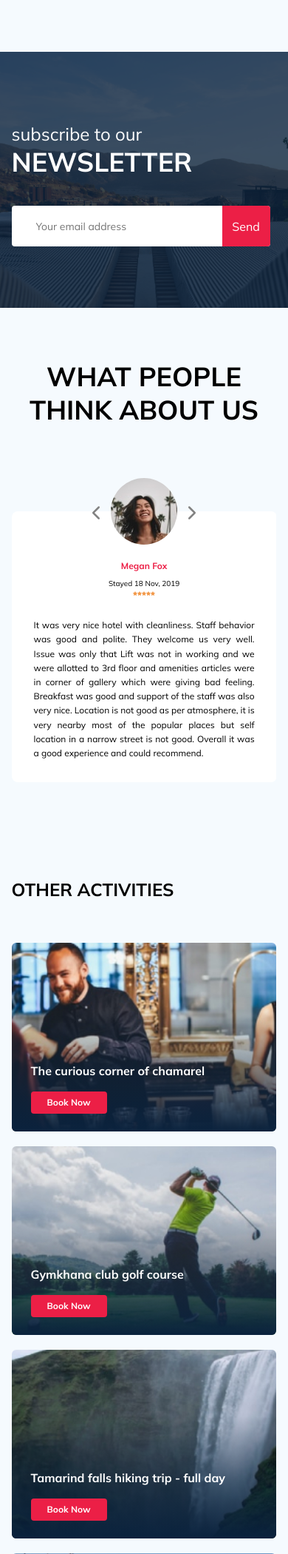
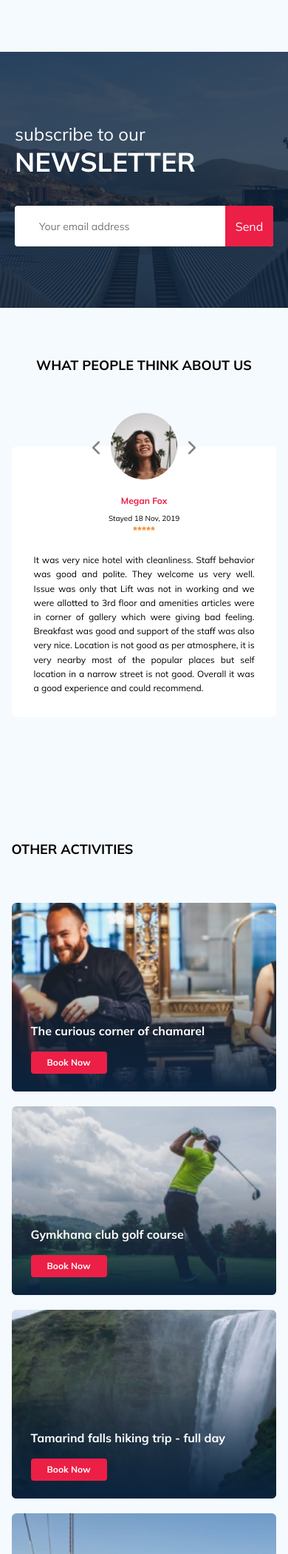
Before and after one commit to VladimirGra4evvv/tour-plan, a PHP site: page / in a window 390 px wide. Shown: the part 972-3072 px from the top of the page at 74% size. Run offline with PHP 8.4, Linux system fonts and the light colour scheme.

Commit message:
fixed: bags slider

```diff
--- a/css/style.css
+++ b/css/style.css
@@ -892,6 +892,7 @@ template {
 .subscribe__button {
   position: absolute;
   min-width: 65px;
+  max-width: 65px;
   right: 0;
   top: 0;
   height: 100%;
@@ -1150,7 +1151,8 @@ template {
 
 @media (min-width: 992px) {
   .search__button:hover,
-  .subscribe__button:hover {
+  .subscribe__button:hover,
+  .card__button:hover {
     background-color: #0a223d;
   }
   .user:hover .user__name {
@@ -1321,7 +1323,9 @@ template {
   }
   .newsletter-wrapper {
     max-width: 576px;
-    width: 92%;
+    width: -webkit-fit-content;
+    width: -moz-fit-content;
+    width: fit-content;
     -webkit-box-orient: vertical;
     -webkit-box-direction: normal;
         -ms-flex-direction: column;
@@ -1351,9 +1355,15 @@ template {
     -webkit-transform: translate(50%, 0);
             transform: translate(50%, 0);
   }
+  .reviews__title {
+    font-size: 30px;
+  }
   .activities {
     padding-top: 40px;
     padding-bottom: 60px;
+  }
+  .activities__title {
+    font-size: 24px;
   }
   .card {
     width: 49%;
@@ -1383,5 +1393,12 @@ template {
   .card {
     width: 100%;
   }
+  .reviews__title {
+    font-size: 18px;
+    margin-bottom: 42px;
+  }
+  .activities__title {
+    font-size: 18px;
+  }
 }
 /*# sourceMappingURL=style.css.map */
--- a/index.html
+++ b/index.html
@@ -281,6 +281,65 @@
                             <!-- /.reviews-slider__item -->
                         </div>
                         <!-- /.swiper-slide -->
+
+                        <div class="swiper-slide">
+                            <div class="reviews-slider__item">
+                                <div class="reviews-slider__profile">
+                                    <img src="img/reviews-avatar-3.jpg" alt="Photo: Tomas Smith" class="reviews-slider__avatar">
+                                    <h3 class="reviews-slider__username">Tomas Smith</h3>
+                                    <span class="reviews-slider__date">Stayed 1 Dec, 2020</span>
+                                    <div class="reviews-slider__rating">
+                                        <img src="img/star.svg" alt="star">
+                                        <img src="img/star.svg" alt="star">
+                                        <img src="img/star.svg" alt="star">
+                                        <img src="img/star.svg" alt="star">
+                                        <!-- <img src="img/star.svg" alt="star"> -->
+                                    </div>
+                                    <!-- /.reviews-slider__rating -->
+                                </div>
+                                <!-- /.reviews-slider__profile -->
+                                <p class="reviews-slider__text">
+                                    The hotel is located in the center of Adler.
+                                    To the embankment 5 minutes, to the market 7 minutes
+                                    (if you move along the embankment to the right, you can find almost a sandy beach).
+                                    The canteens are all nearby. The price and quality of the Corsair exceeds expectations.
+                                    The rooms are clean. There is a refrigerator, hair dryer, balcony, air conditioning.
+                                    The floors are covered with carpet, so the hotel is quiet. A warm, cozy pool.
+                                    The design of the hotel itself is pleasant and unusual. Of course, I can not say about the employees.
+                                    The staff is polite, tactful, and hospitable. Thank you all so much!
+                                </p>
+                                <!-- /.reviews-slider__text -->
+                            </div>
+                            <!-- /.reviews-slider__item -->
+                        </div>
+                        <!-- /.swiper-slide -->
+                        <div class="swiper-slide">
+                            <div class="reviews-slider__item">
+                                <div class="reviews-slider__profile">
+                                    <img src="img/reviews-avatar-4.jpg" alt="Photo: Kate Mobile" class="reviews-slider__avatar">
+                                    <h3 class="reviews-slider__username">Kate Mobile</h3>
+                                    <span class="reviews-slider__date">Stayed 13 Feb, 2021</span>
+                                    <div class="reviews-slider__rating">
+                                        <img src="img/star.svg" alt="star">
+                                        <img src="img/star.svg" alt="star">
+                                        <img src="img/star.svg" alt="star">
+                                        <img src="img/star.svg" alt="star">
+                                        <img src="img/star.svg" alt="star">
+                                    </div>
+                                    <!-- /.reviews-slider__rating -->
+                                </div>
+                                <!-- /.reviews-slider__profile -->
+                                <p class="reviews-slider__text">
+                                    Great hotel. Clean rooms, new furniture, neat bathroom, individual accessories, water in the room.
+                                    Location-at the very beginning of the embankment, it is very convenient to walk to all the sights.
+                                    And not far from the railway and bus station, we walked for 20 minutes slowly.
+                                    The breakfast is rich and delicious.
+                                </p>
+                                <!-- /.reviews-slider__text -->
+                            </div>
+                            <!-- /.reviews-slider__item -->
+                        </div>
+                        <!-- /.swiper-slide -->
                     </div>
                      <!-- /.swiper-wrapper -->
                     <button class="reviews-slider__button reviews-slider__button--prev"></button>
--- a/js/main.js
+++ b/js/main.js
@@ -22,8 +22,8 @@ const hotelSlider = new Swiper('.hotel-slider', {
 
     // Navigation arrows
     navigation: {
-      nextEl: '.reviews-slider__button--prev',
-      prevEl: '.reviews-slider__button--next',
+      nextEl: '.reviews-slider__button--next',
+      prevEl: '.reviews-slider__button--prev',
     },
 
   });
--- a/sass/_media.sass
+++ b/sass/_media.sass
@@ -14,7 +14,8 @@
 
 @media (min-width: 992px)
     .search,
-    .subscribe
+    .subscribe,
+    .card
         &__button
             &:hover
                 background-color: $dark
@@ -140,7 +141,7 @@
     .newsletter
         &-wrapper
             max-width: 576px
-            width: 92%
+            width: fit-content
             flex-direction: column
             align-items: flex-start
     .reviews
@@ -159,9 +160,13 @@
                     right: 50%
                     margin-right: -65px
                     transform: translate(50%, 0)
+        &__title
+            font-size: 30px
     .activities
         padding-top: 40px
         padding-bottom: 60px
+        &__title
+            font-size: 24px
     .card
         width: 49%
         height: 255px
@@ -182,3 +187,10 @@
         width: 100%
     .card
         width: 100%
+    .reviews
+        &__title
+            font-size: 18px
+            margin-bottom: 42px
+    .activities
+        &__title
+            font-size: 18px
--- a/sass/blocks/_newsletter.sass
+++ b/sass/blocks/_newsletter.sass
@@ -54,6 +54,7 @@
     &__button
         position: absolute
         min-width: 65px
+        max-width: 65px
         right: 0
         top: 0
         height: 100%
```
Also changed, not shown: img/reviews-avatar-3.jpg (added), img/reviews-avatar-4.jpg (added), 2 other files. Lines whose indentation alone changed are shown as unchanged.
